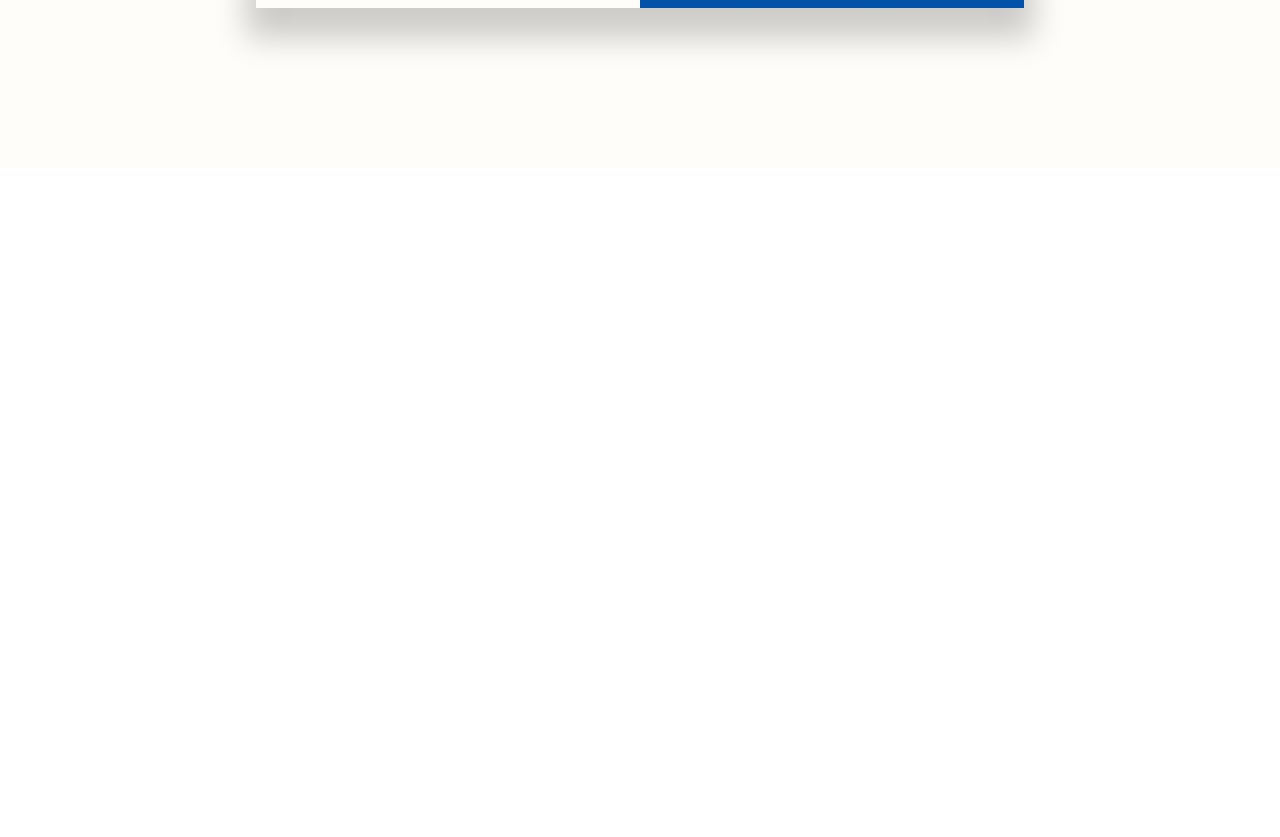
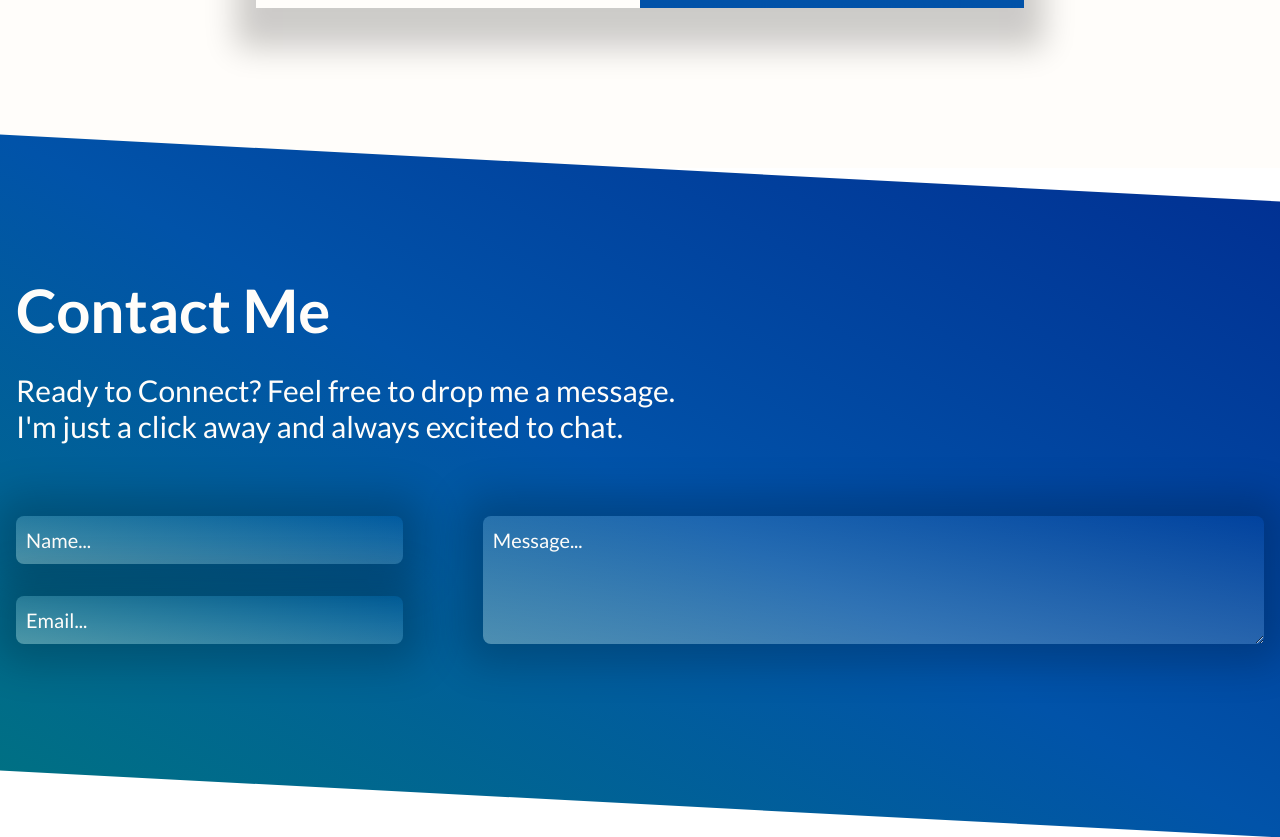
Before and after one commit to 2101dudu/PortfolioWebsite, a React (Vite) app: page / in a window 1280 px wide. Shown: the part 2560-3397 px from the top of the page. Before the commit the page ends 2728 px from the top, so only its background shows below. Built offline with nearby package versions, Linux system fonts and the light colour scheme.

Commit message:
Contact Me section added. Slightly modified the config files (added a new color and another shadow value). Contact Me section almost finished, just needs the submit button and it´s whole backend part, but that´s a problem for another day.

```diff
--- a/src/App.jsx
+++ b/src/App.jsx
@@ -6,6 +6,7 @@ import Navbar from './components/Navbar';
 import Hero from './components/Hero';
 import AboutMe from './components/AboutMe';
 import Projects from './components/Projects';
+import ContactMe from './components/ContactMe';
 
 
 
@@ -22,6 +23,7 @@ function App() {
       <Hero></Hero>
       <AboutMe></AboutMe>
       <Projects></Projects>
+      <ContactMe></ContactMe>
     </>
   )
 }
--- /dev/null
+++ b/src/components/ContactMe.jsx
@@ -0,0 +1,29 @@
+
+function ContactMe() {
+    return (
+        <div class="bg-gradient-to-tr from-tempcyan via-tempblue to-tempdarkblue skew-y-3">
+          <div class="h-100vh w-screen -skew-y-3">
+            <div class="flex flex-col space-y-8 pt-28 max-w-screen-xl md:px-12 lg:px-4 mx-auto">
+              <h1 class="font-lato text-tempwhite text-6xl font-bold">Contact Me</h1>
+              <h2 class="font-lato text-tempwhite text-3xl md:max-w-lg lg:max-w-2xl">Ready to Connect? Feel free to drop me a message. I'm just a click away and always excited to chat.</h2>
+              <div class="flex pt-10 justify-between space-x-20">
+                <div class="flex flex-col space-y-8 w-1/2">
+                  <div class="h-12 shadow-4xl rounded-lg">
+                    <input type="name"  name="floating_name"  id="floating_name"  class="h-full w-full z-10 peer bg-transparent border-0 rounded-lg bg-gradient-to-tr from-transparentwhite focus:ring-4 focus:ring-tempwhite p-2.5 text-xl font-lato text-tempwhite placeholder:text-xl placeholder:font-lato placeholder:text-tempwhite" placeholder="Name..."  required></input>
+                  </div>
+                  <div class="h-12 shadow-4xl rounded-lg">
+                    <input type="email" name="floating_email" id="floating_email" class="h-full w-full z-10 peer bg-transparent border-0 rounded-lg bg-gradient-to-tr from-transparentwhite focus:ring-4 focus:ring-tempwhite p-2.5 text-xl font-lato text-tempwhite placeholder:text-xl placeholder:font-lato placeholder:text-tempwhite" placeholder="Email..." required></input>
+                  </div>
+                </div>
+
+                <textarea type="message" rows="4" name="floating_message" id="floating_message" class="h-32 shadow-4xl max-h-64 w-full bg-transparent border-0 rounded-lg bg-gradient-to-tr from-transparentwhite focus:ring-4 focus:ring-tempwhite p-2.5 text-xl font-lato text-tempwhite placeholder:text-xl placeholder:font-lato placeholder:text-tempwhite" placeholder="Message..." required></textarea>
+
+              </div>
+            </div>
+          </div>
+          <div class="h-40 w-screen"></div>
+        </div>
+    );
+}
+
+export default ContactMe;
--- a/tailwind.config.js
+++ b/tailwind.config.js
@@ -16,6 +16,7 @@ export default {
       'tempblue': '#0153A9',
       'tempdarkblue': '#013193',
       'tempwhite': '#FFFDFA',
+      'transparentwhite': 'rgba(255,255,230,0.3)',
       'tempblack': '#1E1E1E',
     },
     fontFamily: {
@@ -23,7 +24,8 @@ export default {
     },
     extend: {
       boxShadow: {
-        '6xl': '0 20px 30px 10px rgba(0, 0, 0, 0.2)',
+        '6xl': '0 20px 30px 20px rgba(0, 0, 0, 0.2)',
+        '4xl': '0 0px 40px 20px rgba(0, 0, 0, 0.2)',
       }
     },
   },
```
